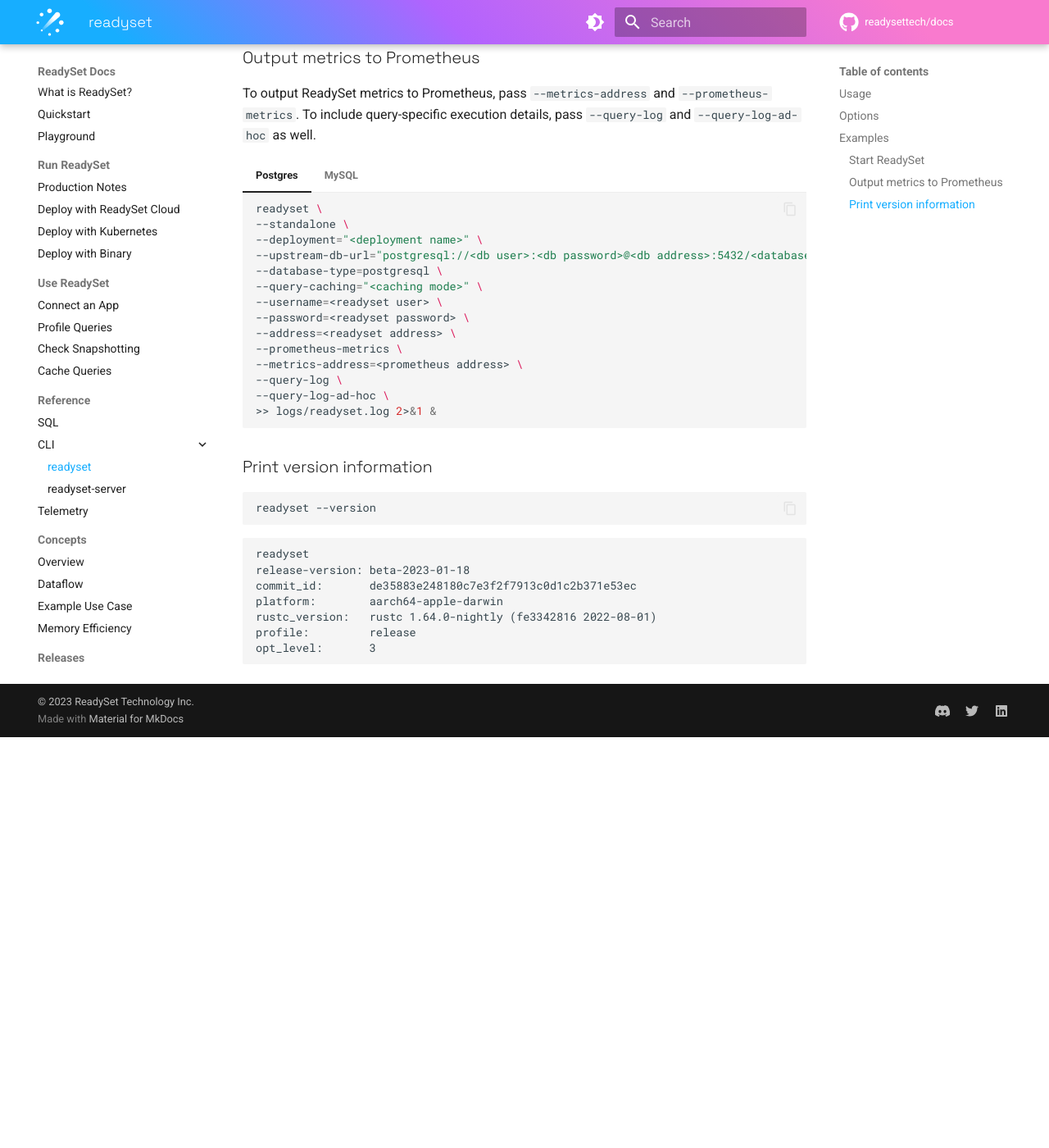
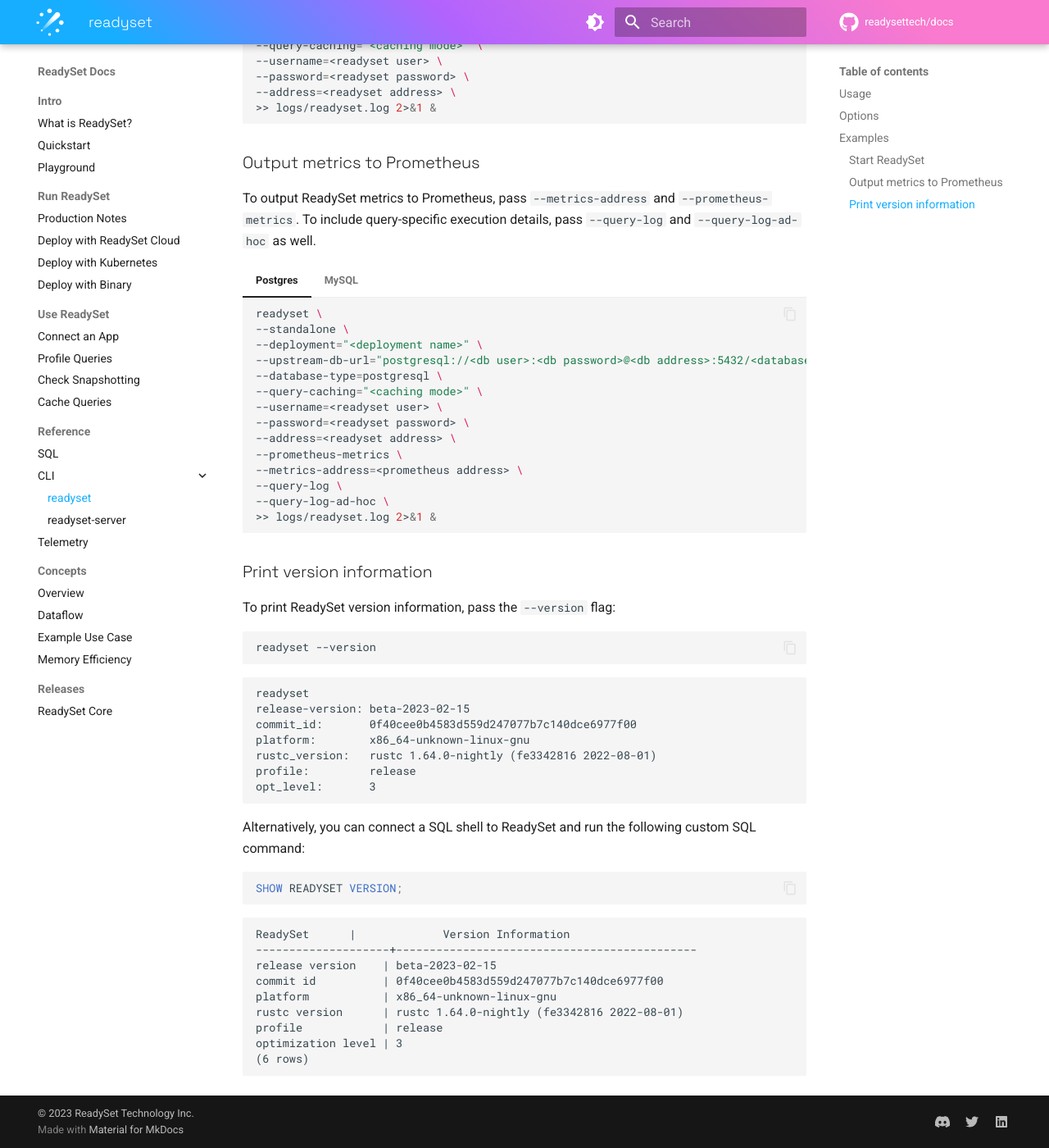
Before and after one commit to readysettech/docs-old, an MkDocs documentation site: the page built from docs/reference/cli/readyset.md, in a window 1280 px wide and 1400 px high, scrolled down 10991 px. Shown: the whole window at 82% size. Built offline with MkDocs 1.6.1 and Material for MkDocs 9.7.7, drawn with Linux system fonts in a browser that asks for light colours; comment, search, counter and statistics services are not loaded; before the commit the page ends 11890 px from its top, so only the background shows below that; some of the changed text lies outside the part shown.

Commit message:
Document SHOW READYSET VERSION

````diff
--- a/docs/reference/cli/readyset.md
+++ b/docs/reference/cli/readyset.md
@@ -459,7 +459,11 @@
 #### `--version`, `V`
 
 <div class="option-details" markdown="1">
-Print ReadySet version information.
+Print ReadySet version information. See the [example](#print-version-information) below.
+
+!!! tip
+
+    You can also use the custom `SHOW READYSET VERSION` SQL command to print ReadySet version information.
 </div>
 
 #### `--views-polling-interval`
@@ -554,16 +558,36 @@
 
 ### Print version information
 
+To print ReadySet version information, pass the `--version` flag:
+
 ``` shell
 readyset --version
 ```
 
 ``` {.text .no-copy}
 readyset
-release-version: beta-2023-01-18
-commit_id:       de35883e248180c7e3f2f7913c0d1c2b371e53ec
-platform:        aarch64-apple-darwin
+release-version: beta-2023-02-15
+commit_id:       0f40cee0b4583d559d247077b7c140dce6977f00
+platform:        x86_64-unknown-linux-gnu
 rustc_version:   rustc 1.64.0-nightly (fe3342816 2022-08-01)
 profile:         release
 opt_level:       3
 ```
+
+Alternatively, you can connect a SQL shell to ReadySet and run the following custom SQL command:
+
+``` sql
+SHOW READYSET VERSION;
+```
+
+``` {.text .no-copy}
+ReadySet      |             Version Information
+--------------------+---------------------------------------------
+release version    | beta-2023-02-15
+commit id          | 0f40cee0b4583d559d247077b7c140dce6977f00
+platform           | x86_64-unknown-linux-gnu
+rustc version      | rustc 1.64.0-nightly (fe3342816 2022-08-01)
+profile            | release
+optimization level | 3
+(6 rows)
+```
````
Also changed, not shown: docs/reference/sql-support.md (+2 -1 lines).
